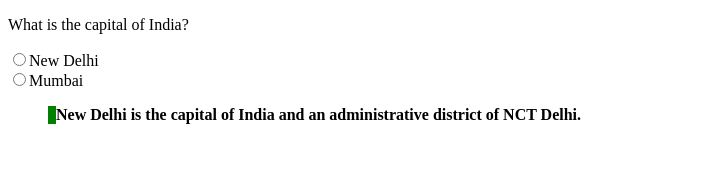
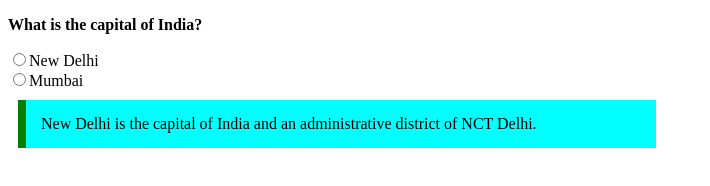
Before and after one commit to acciojob/trivia-Swathi0827, a website: page main.html in a window 1280 px wide. Shown: the whole page, without its empty margins (0-710 px from the left). Drawn offline with Linux system fonts and the light colour scheme.

Commit message:
created a submission

```diff
--- a/main.html
+++ b/main.html
@@ -6,12 +6,14 @@
 	<link rel="stylesheet" href="styles.css">
 	<style>
 		blockquote{
-			max-width:Around 600px;
-			margin:Approximately 10px;
-			padding:Around 15px;
+			max-width:600px;
+			margin:10px;
+			padding:15px;
 			border-left:8px solid;
 			border-left-color:green;
-			background-color:Close to #f8fffe;
+			background-color:cyan;
+		}
+		p{
 			font-weight:bold;
 		}
 	</style>
```
